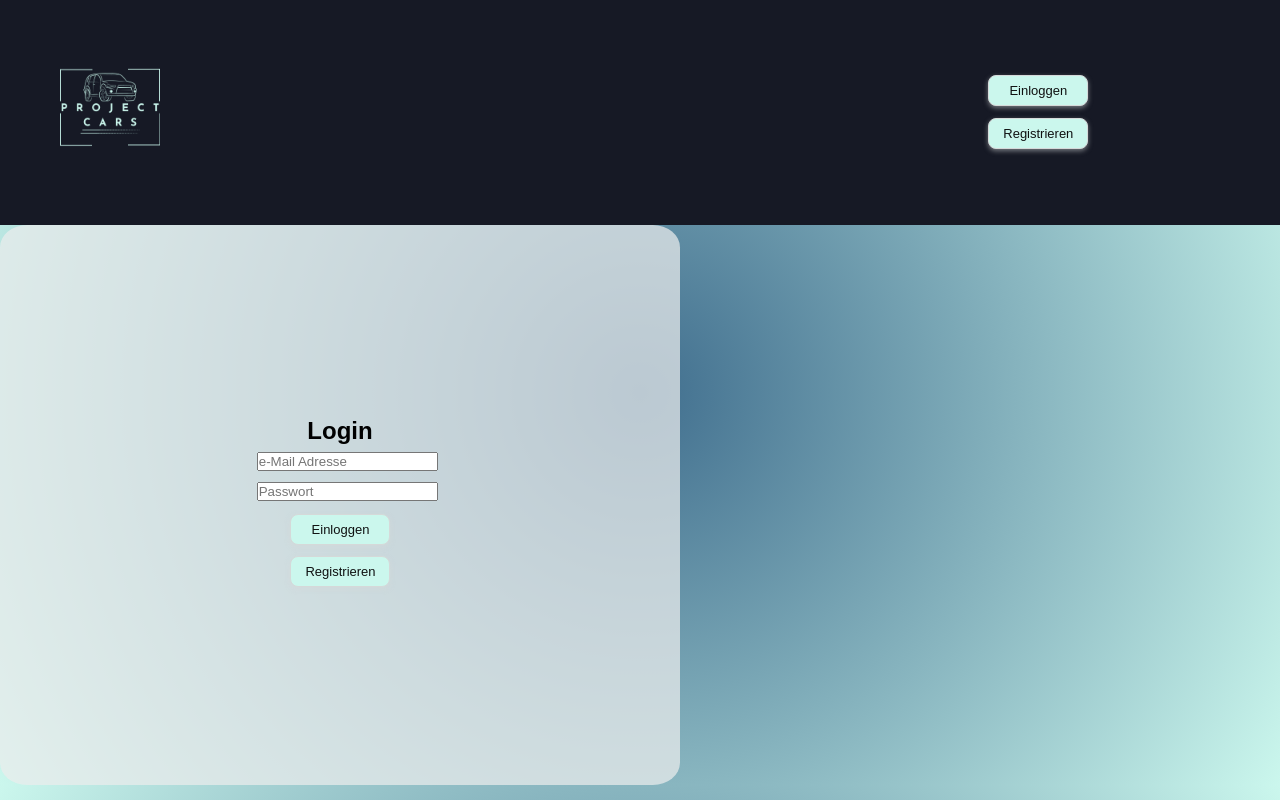
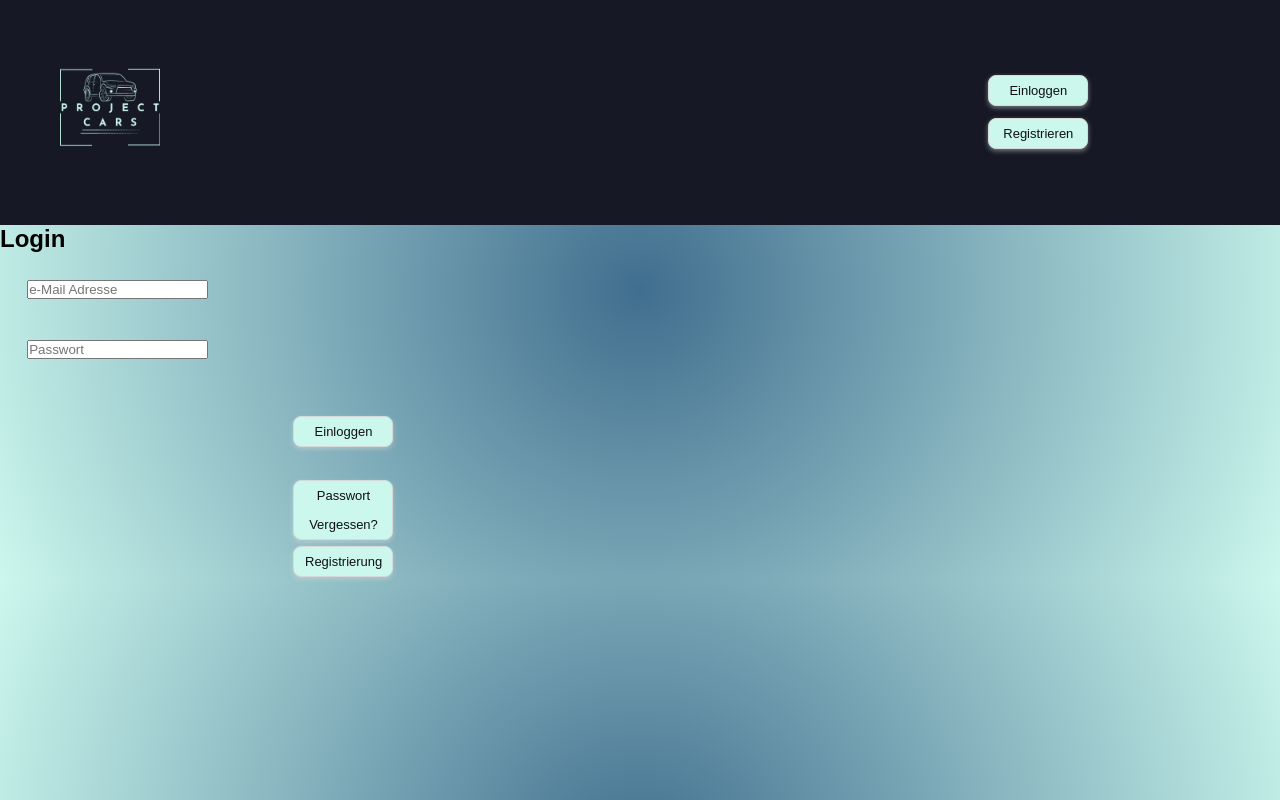
Before and after one commit to xSm1Le/projectcars, a React app: page /login in a window 1280 px wide. Built offline with nearby package versions, Linux system fonts and the light colour scheme; the HTML template or start-up script is replaced by a standard one.

Commit message:
kurz vor maria merge

```diff
--- a/src/components/Pages/login.jsx
+++ b/src/components/Pages/login.jsx
@@ -1,28 +1,24 @@
+import React from 'react';
+import './login.css';
 import { useNavigate } from 'react-router';
+import './buttons.css';
 import { useState } from 'react';
-import { useAuth } from '../global/checkStatus';
-import './buttons.css';
-import './login.css';
-
 
 export const Login = () => {
     const navigate = useNavigate();
-    const { setToken } = useAuth();
     const [email, setEmail] = useState('');
     const [password, setPassword] = useState('');
+    const [error, setError] = useState('');
     const [message, setMessage] = useState('');
-    const [isLoading, setIsLoading] = useState(false); // Zustand für Ladeindikator hinzugefügt
 
-
-
-    const navigateToRegister = () => navigate('/register');
+    const navigateToRegister = () => {
+        navigate('/register');
+    };
 
     const handleSubmit = async (event) => {
         event.preventDefault();
-        setIsLoading(true);
 
-        try {
-            const response = await fetch('https://carsdatabase.cyclic.app/api/users/login', {
+        const response = await fetch('https://carsdatabase.onrender.com/api/users/login', {
             method: 'POST',
             headers: {
                 'Content-Type': 'application/json',
@@ -30,26 +26,17 @@ export const Login = () => {
             body: JSON.stringify({ email, password }),
         });
 
-            const data = await response.json();
         if (response.ok) {
-                setToken(data.token);
-                navigate('/'); // Navigiere zur Startseite
             setMessage('Erfolgreich eingeloggt.');
         } else {
-                setMessage(data.message || 'Bitte überprüfe deine Eingaben. Passwort oder Benutzername ist falsch!');
-            }
-        } catch (error) {
-            setMessage('Ein Fehler ist aufgetreten. Bitte versuche es später erneut.');
-        } finally {
-            setIsLoading(false);
+            const errorResponse = await response.json();
+            setMessage(errorResponse.message || 'Ein Fehler ist aufgetreten. Bitte überprüfe deine Logindaten.');
         }
     };
 
-
-
     return (
-        <section className="loginSection">
-            <div className="LoginPage">
+        <section className="loginsection">
+            <div className="Loginpage">
                 <h1>Login</h1>
                 <form onSubmit={handleSubmit}>
                     <ul>
@@ -67,17 +54,19 @@ export const Login = () => {
                         </li>
                     </ul>
                     <div className="buttonsLogin">
-                        <button className="button-13" type="submit" disabled={isLoading}>
-                            {isLoading ? 'Einloggen...' : 'Einloggen'}
-                        </button>
-                        <button className="button-13" type="button" onClick={navigateToRegister}>
-                            Registrieren
-                        </button>
+                        <div className="loginButton">
+                            <button className="button-13" type="submit">Einloggen</button>
+                        </div>
+                        <div>
+                            <button className="button-13" role="button" onClick={navigateToRegister}>Passwort Vergessen?</button>
+                        </div>
+                        <div>
+                            <button className="button-13" role="button" onClick={navigateToRegister}>Registrierung</button>
                         </div>
                         <div>
                             <p>{message}</p>
                         </div>
-
+                    </div>
                 </form>
             </div>
         </section>
```
Lines whose indentation alone changed are shown as unchanged.
